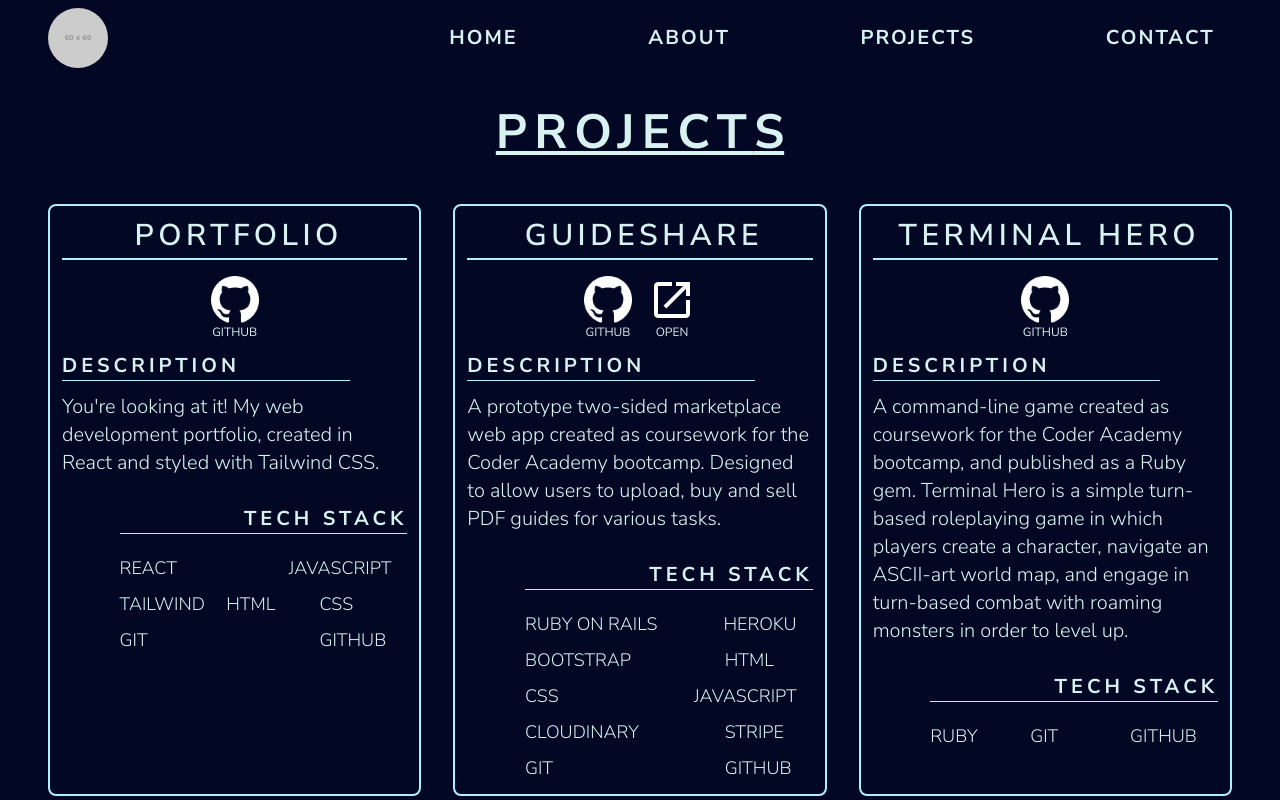
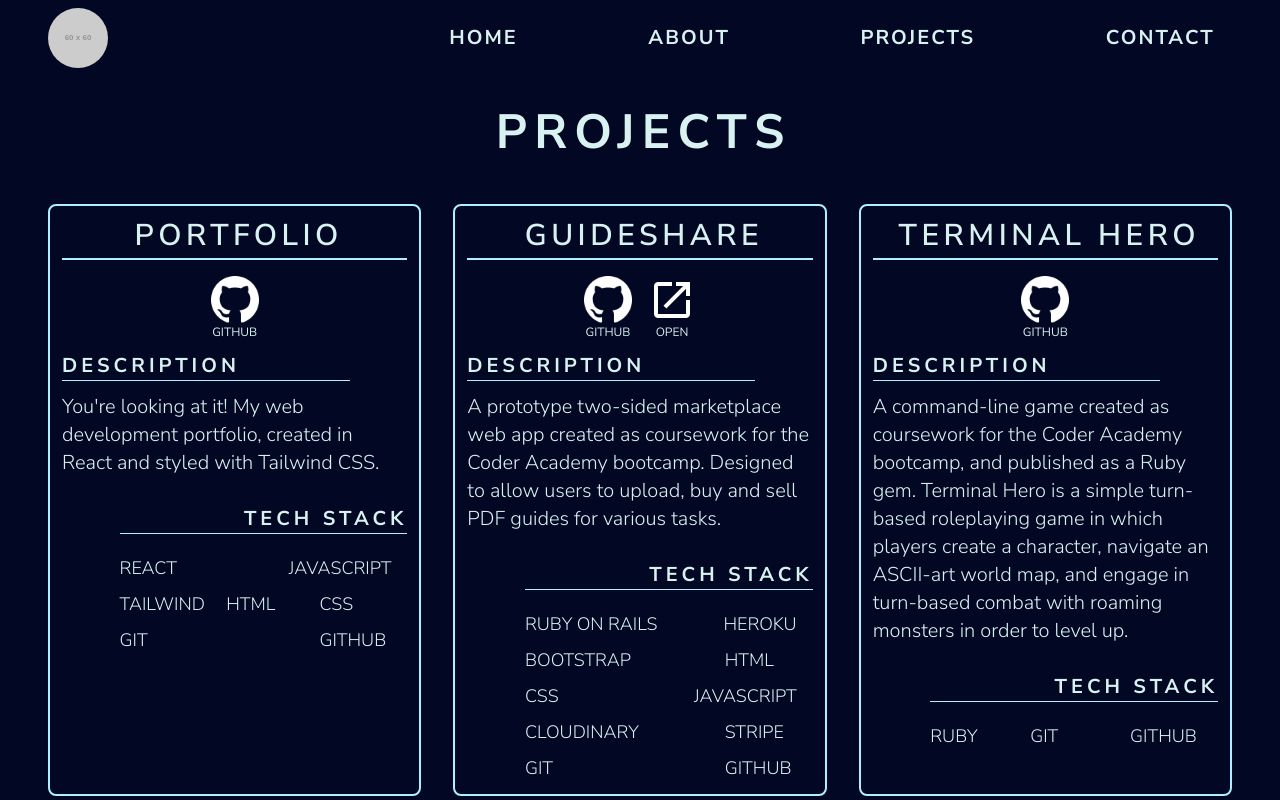
Before and after one commit to chris-kamp/portfolio-react, a React (Create React App) app: page /projects in a window 1280 px wide. Built offline with nearby package versions, Linux system fonts and the light colour scheme.

Commit message:
remove underline from headings

```diff
--- a/src/components/about/AboutHeading.js
+++ b/src/components/about/AboutHeading.js
@@ -1,8 +1,8 @@
 const AboutHeading = () => {
   return (
     <>
-      {/* Span with tracking-normal removes trailing underline caused by letter spacing */}
-      <h1 className="mt-4 mb-6 text-3xl font-bold text-center underline xs:text-4xl sm:text-5xl tracking-2xwide sm:mt-7 sm:mb-9 lg:mb-12 lg:mt-10">ABOU<span className="tracking-normal">T</span></h1>
+      {/* Span with tracking-normal fixes incorrect centering caused by letter spacing */}
+      <h1 className="mt-4 mb-6 text-3xl font-bold text-center xs:text-4xl sm:text-5xl tracking-2xwide sm:mt-7 sm:mb-9 lg:mb-12 lg:mt-10">ABOU<span className="tracking-normal">T</span></h1>
     </>
   )
 }
--- a/src/components/contact/ContactContent.js
+++ b/src/components/contact/ContactContent.js
@@ -1,3 +1,5 @@
+import TextPara from "../shared/TextPara";
+
 const ContactContent = () => {
   const onSubmit = () => {
     return;
--- a/src/components/contact/ContactHeading.js
+++ b/src/components/contact/ContactHeading.js
@@ -1,8 +1,8 @@
 const ContactHeading = () => {
   return (
     <>
-      {/* Span with tracking-normal removes trailing underline caused by letter spacing */}
-      <h1 className="mt-4 mb-6 text-3xl font-bold text-center underline xs:text-4xl sm:text-5xl tracking-2xwide sm:mt-7 sm:mb-9 lg:mb-12 lg:mt-10">CONTAC<span className="tracking-normal">T</span></h1>
+      {/* Span with tracking-normal fixes incorrect centering caused by letter spacing */}
+      <h1 className="mt-4 mb-6 text-3xl font-bold text-center xs:text-4xl sm:text-5xl tracking-2xwide sm:mt-7 sm:mb-9 lg:mb-12 lg:mt-10">CONTAC<span className="tracking-normal">T</span></h1>
     </>
   )
 }
--- a/src/components/projects/ProjectsHeading.js
+++ b/src/components/projects/ProjectsHeading.js
@@ -1,8 +1,8 @@
 const ProjectsHeading = () => {
   return (
     <>
-      {/* Span with tracking-normal removes trailing underline caused by letter spacing */}
-      <h1 className="mt-4 mb-6 text-3xl font-bold text-center underline xs:text-4xl sm:text-5xl tracking-2xwide sm:mt-7 sm:mb-9 lg:mb-12 lg:mt-10">PROJECT<span className="tracking-normal">S</span></h1>
+      {/* Span with tracking-normal removes trailing fixes incorrect centering caused by letter spacing */}
+      <h1 className="mt-4 mb-6 text-3xl font-bold text-center xs:text-4xl sm:text-5xl tracking-2xwide sm:mt-7 sm:mb-9 lg:mb-12 lg:mt-10">PROJECT<span className="tracking-normal">S</span></h1>
     </>
   )
 }
```
